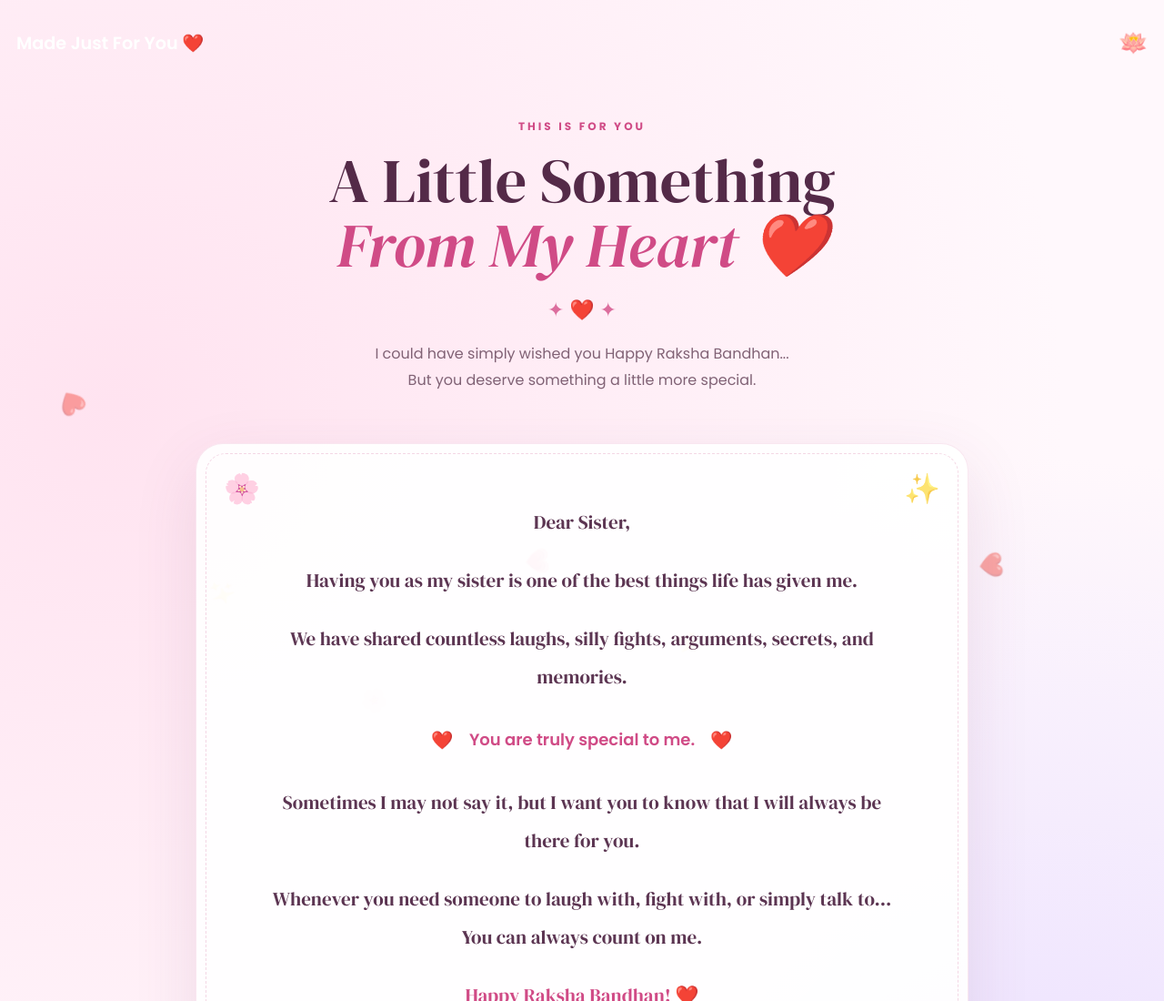
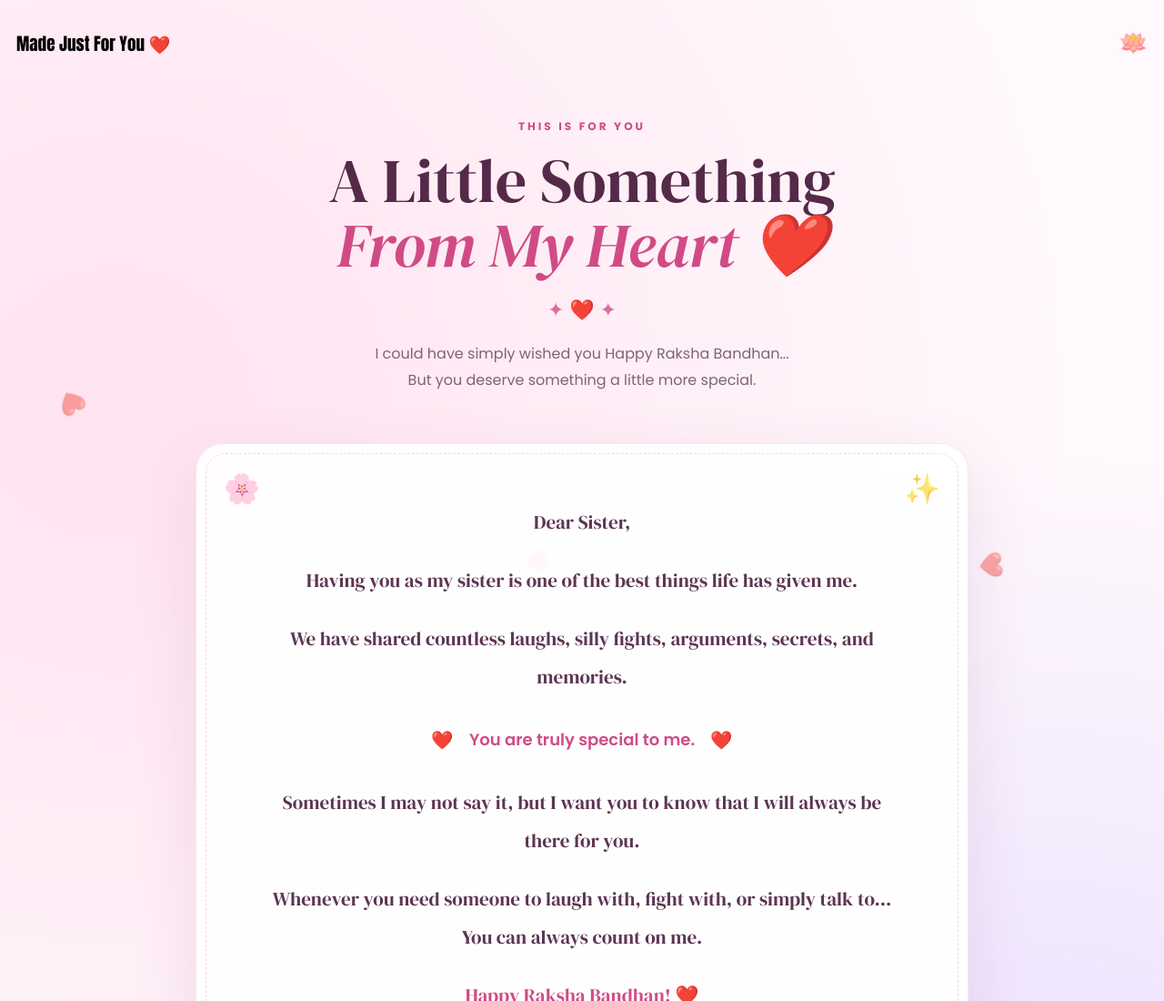
Before and after one commit to sankar-sandeep/raksha-bandhan-surprise, a plain HTML site: page surprise.html in a window 1280 px wide. Shown: the top 1100 px of the page at 91% size. Drawn offline with Linux system fonts and the light colour scheme.

Commit message:
Update website

```diff
--- a/styles.css
+++ b/styles.css
@@ -188,6 +188,18 @@ img {
     font-weight: 600;
 
     white-space: nowrap;
+}
+
+.logi{
+    font-size:
+        clamp(15px, 1.5vw, 20px);
+
+    font-weight: 600;
+    font-family: Impact, Haettenschweiler, 'Arial Narrow Bold', sans-serif;
+
+    white-space: nowrap;
+    color: black;
+
 }
 
 .nav-rakhi {
--- a/surprise.html
+++ b/surprise.html
@@ -93,7 +93,7 @@
 
     <nav class="navbar">
 
-        <div class="logo">
+        <div class="logi">
             Made Just For You ❤️
         </div>
 
```
Also changed, not shown: index.html (+1 -1 lines), images/photo1.jpg, images/photo2.jpg, images/photo3.jpg, 1 other file.
